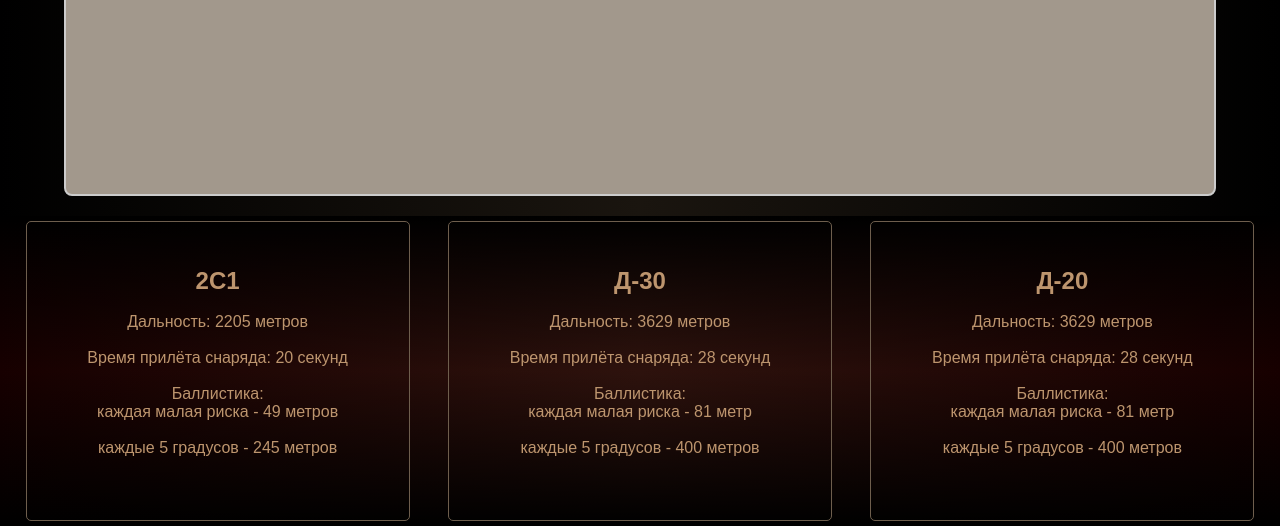
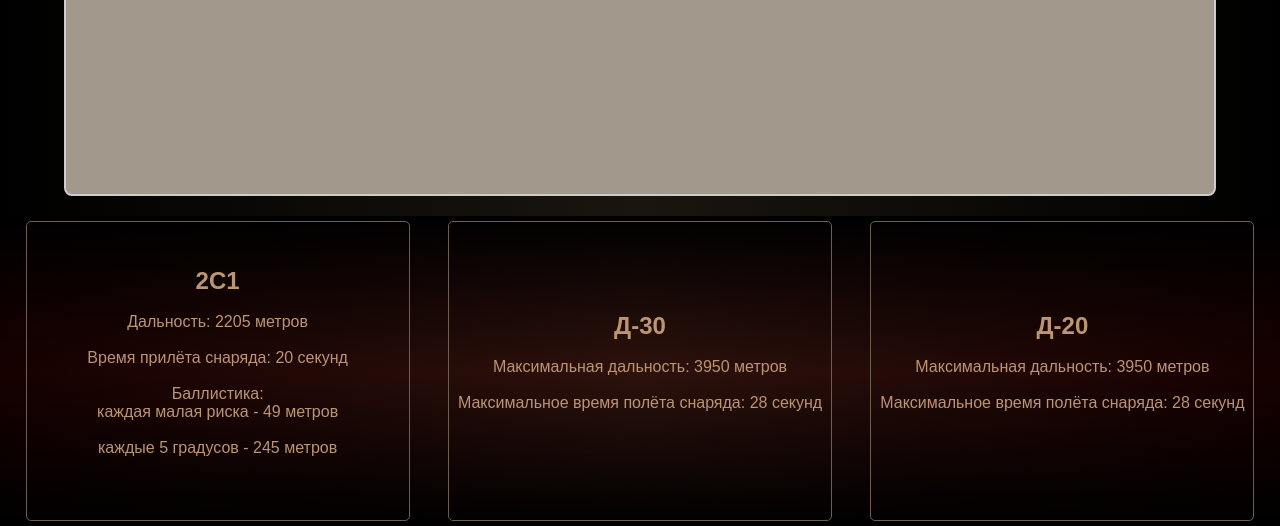
Before and after one commit to OldDuce/OldDuce, a plain HTML site: page index.html in a window 1280 px wide. Shown: the part 731-1257 px from the top of the page. Drawn offline with Linux system fonts and the light colour scheme.

Commit message:
Update index.html

```diff
--- a/index.html
+++ b/index.html
@@ -61,17 +61,13 @@
             </div>
             <div class= "link">
                 <h2>Д-30</h2><br>
-                <span>Дальность: 3629 метров</span><br>
-                <span>Время прилёта снаряда: 28 секунд</span><br>
-                <span>Баллистика:<br> каждая малая риска -  81 метр</span><br>
-                <span>каждые 5 градусов - 400 метров</span><br>
+                <span>Максимальная дальность: 3950 метров</span><br>
+                <span>Максимальное время полёта снаряда: 28 секунд</span><br>
             </div>
             <div class= "link">
                 <h2>Д-20</h2><br>
-                <span>Дальность: 3629 метров</span><br>
-                <span>Время прилёта снаряда: 28 секунд</span><br>
-                <span>Баллистика:<br> каждая малая риска -  81 метр</span><br>
-                <span>каждые 5 градусов - 400 метров</span><br>
+                <span>Максимальная дальность: 3950 метров</span><br>
+                <span>Максимальное время полёта снаряда: 28 секунд</span><br>
             </div>
 
         </div>
```
